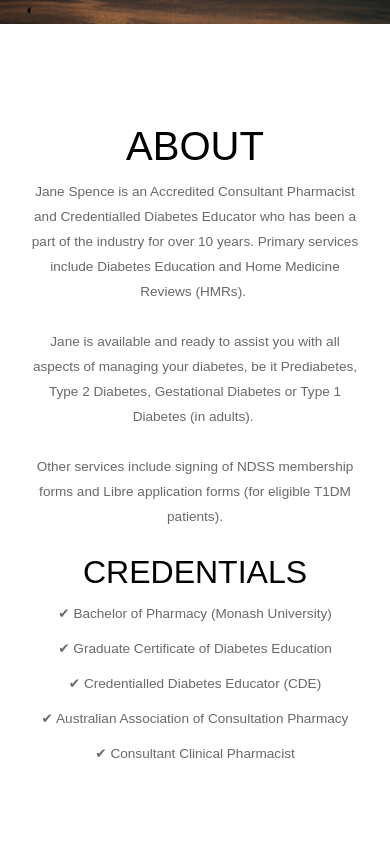
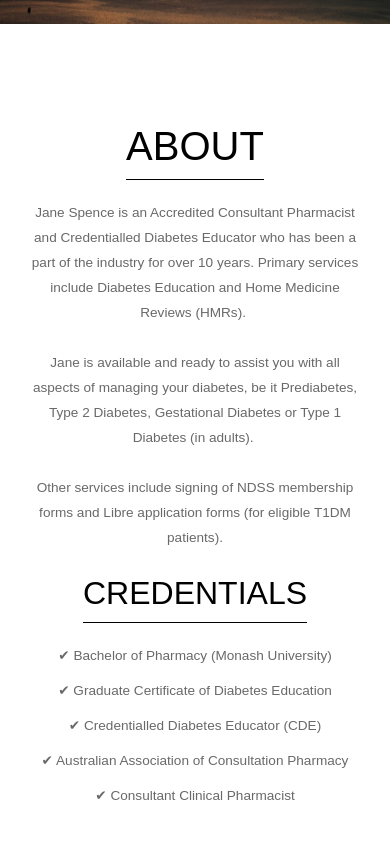
Before and after one commit to jackedwardbeard/01-Jane_Spence, a React (Create React App) app in the folder jane_spence/: page / in a window 390 px wide. Shown: the part 820-1664 px from the top of the page. Built offline with nearby package versions, Linux system fonts and the light colour scheme.

Commit message:
Added main title to locations page for mobile view only. Added underlines to all titles.

```diff
--- a/jane_spence/src/components/Information/InformationComponents.js
+++ b/jane_spence/src/components/Information/InformationComponents.js
@@ -73,6 +73,9 @@ export const Title = styled.h1`
     text-transform: uppercase;
     font-family: 'Montserrat', sans-serif;
     color: ${({darkText}) => (darkText ? 'black' : 'thistle')};
+    border-bottom: solid 1px black;
+    margin-bottom: max(1vmin, 10px);
+    padding-bottom: max(10px, 1vmin);
 
     @media screen and (max-width: 768px) {
         font-size: max(2.5rem, 5.4vmin);
@@ -87,6 +90,9 @@ export const Subtitle = styled.h1`
     font-family: 'Montserrat', sans-serif;
     color: ${({darkText}) => (darkText ? 'black' : 'thistle')};
     display: ${({showSubtitle}) => (showSubtitle ? '' : 'none')};
+    border-bottom: solid 1px black;
+    margin-bottom: max(1vmin, 10px);
+    padding-bottom: max(10px, 1vmin);
 
     @media screen and (max-width: 768px) {
         font-size: max(2rem, 4vmin);
--- a/jane_spence/src/components/Locations/LocationsComponents.js
+++ b/jane_spence/src/components/Locations/LocationsComponents.js
@@ -59,6 +59,29 @@ export const Column1 = styled.div`
     }
 `
 
+export const MainTitle = styled.h1`
+    display: none;
+    font-size: max(2.2rem, 4.8vmin);
+    font-weight: 400;
+    text-transform: uppercase;
+    font-family: 'Montserrat', sans-serif;
+    color: black;
+    border-bottom: solid 1px black;
+    margin-bottom: max(3vmin, 30px);
+    padding-bottom: max(10px, 1vmin);
+
+    @media screen and (max-width: 1250px) {
+        display: flex;
+        align-items: center;
+        justify-content: center;
+        text-align: center;
+    }
+
+    @media screen and (max-width: 768px) {
+        font-size: max(2.5rem, 5.4vmin);
+    }
+`
+
 export const Title = styled.h1`
     font-size: max(1.5rem, 3vmin);
     text-transform: uppercase;
@@ -66,6 +89,10 @@ export const Title = styled.h1`
     font-weight: 400;
     color: black;
     margin-bottom: max(10px, 1vmin);
+
+    @media screen and (max-width: 1250px) {
+        font-weight: 300;
+    }
 
     @media screen and (max-width: 768px) {
         font-size: max(2rem, 4vmin);
--- a/jane_spence/src/components/Locations/index.js
+++ b/jane_spence/src/components/Locations/index.js
@@ -11,7 +11,8 @@ import {
     MapWrapper,
     BodyHours,
     BodyHoursTitle,
-    GlobalStyle
+    GlobalStyle,
+    MainTitle
 } from './LocationsComponents'
 import Aos from 'aos'
 import 'aos/dist/aos.css'
@@ -36,6 +37,7 @@ class Locations extends Component {
                 <InformationWrapper>
                     <Row1>
                             <Column1>
+                                <MainTitle>LOCATIONS</MainTitle>
                                 <Title data-aos='fade-right'>
                                 Barry Dean Pharmacy
                                 </Title>
```
